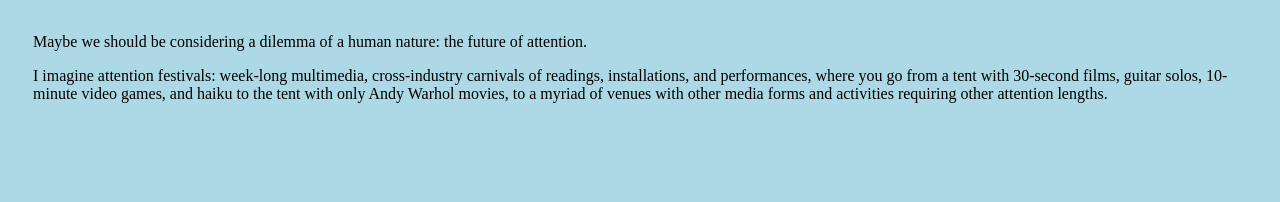
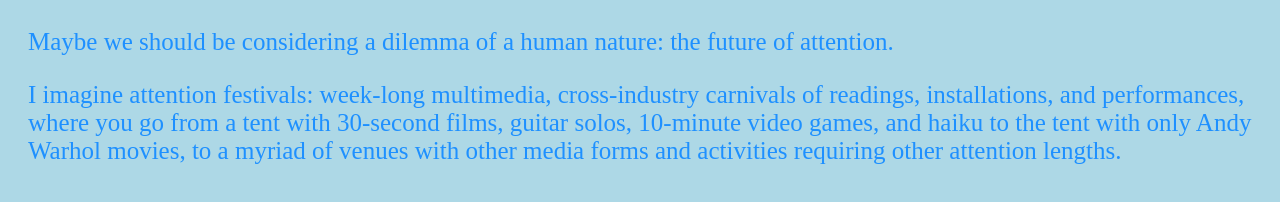
Before and after one commit to 69lulumoon/design-manifesto, a plain HTML site: page Index.html in a window 1280 px wide. Drawn offline with Linux system fonts and the light colour scheme.

Commit message:
Update Index.html
reduced padding, changed font size and color

```diff
--- a/Index.html
+++ b/Index.html
@@ -4,7 +4,11 @@
     <style>
       body {
         background-color: lightblue;
-        padding: 25px;
+        padding: 20px;
+      }
+      p {
+        color: dodgerblue;
+        font-size: 25px
       }
     </style>
   </head>
```
